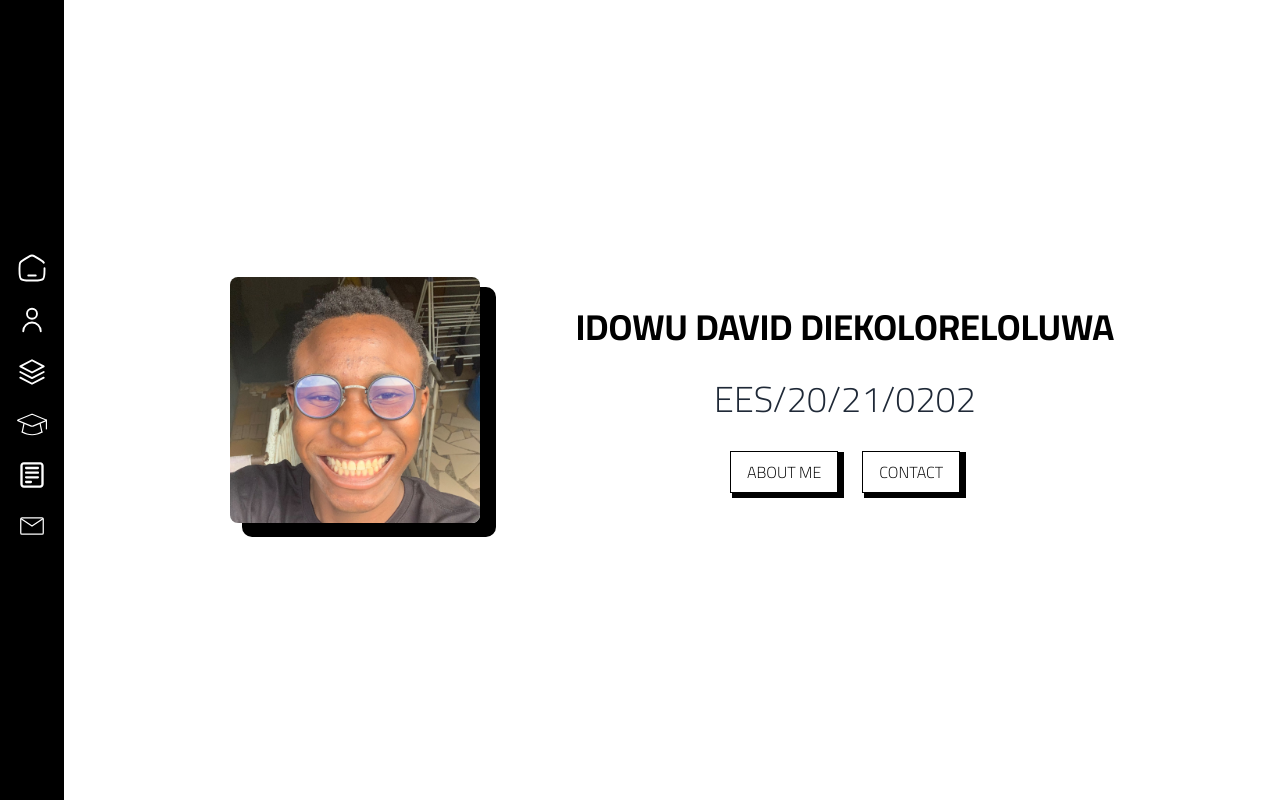
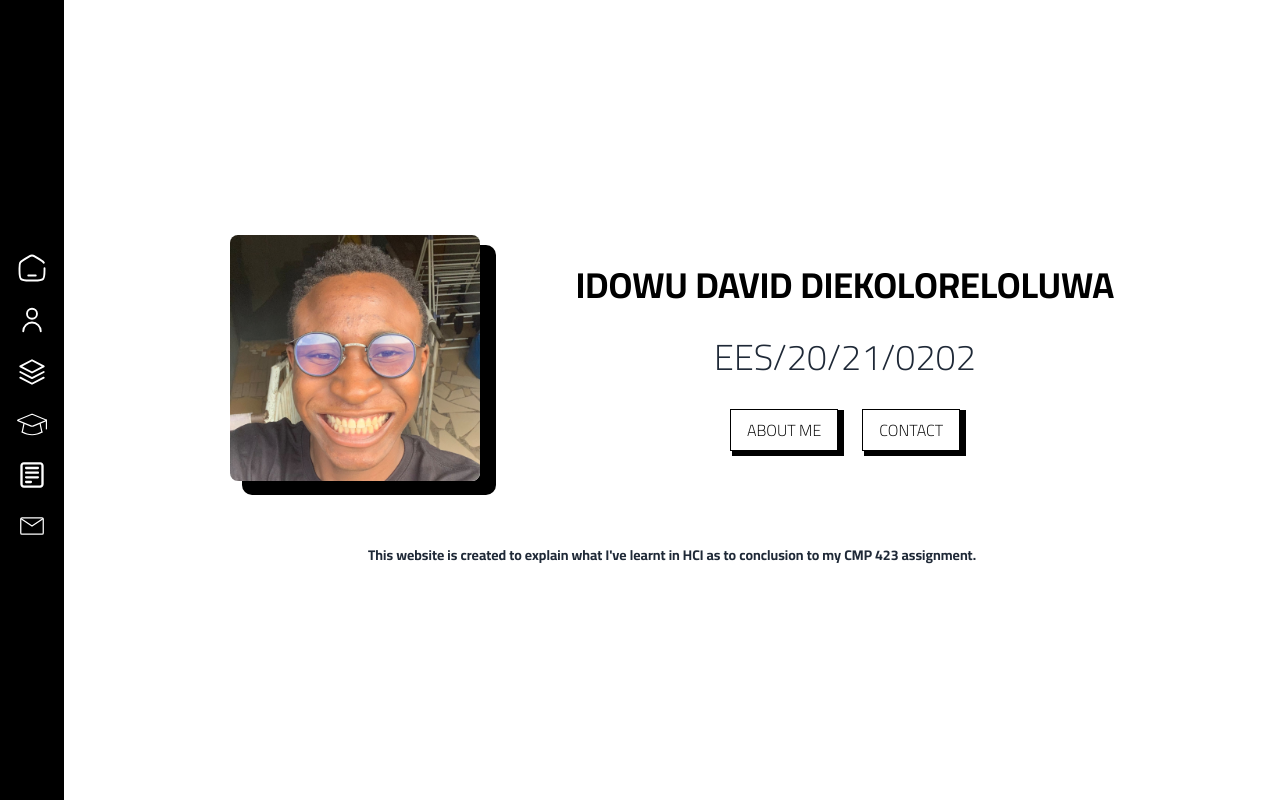
Before and after one commit to Horlakz/dieko-hci-assignment, a SvelteKit app: page / in a window 1280 px wide. Built offline with nearby package versions, Linux system fonts and the light colour scheme.

Commit message:
feat(/src/routes/): adds paragraph text on home page

```diff
--- a/src/routes/+page.svelte
+++ b/src/routes/+page.svelte
@@ -4,7 +4,8 @@
 	import Button from '$lib/ui/Button.svelte';
 </script>
 
-<section class="h-full flex-center sm:flex-row flex-col sm:gap-24 gap-12">
+<section class="h-full flex-center flex-col gap-16">
+	<div class="flex sm:flex-row flex-col sm:gap-24 gap-12">
 		<img
 			src={passport}
 			alt="diekoloreloluwa idowu"
@@ -21,6 +22,12 @@
 				<Button on:click={() => goto('/contact')}>contact</Button>
 			</div>
 		</div>
+	</div>
+
+	<p class="text-sm text-gray-800 text-center font-bold">
+		This website is created to explain what I've learnt in HCI as to conclusion to my CMP 423
+		assignment.
+	</p>
 </section>
 
 <style>
```
Lines whose indentation alone changed are shown as unchanged.
